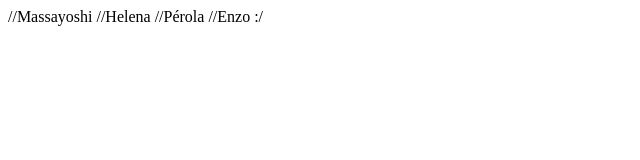
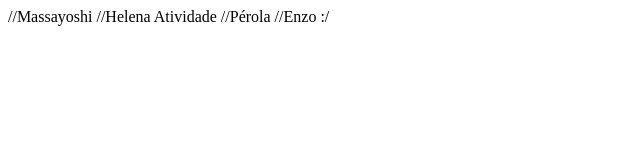
Before and after one commit to MassayoshiDev/Sesi-PRPA-Brecho-Online, a plain HTML site: page index.html in a window 1280 px wide. Shown: the whole page, without its empty margins (0-640 px from the left). Drawn offline with Linux system fonts and the light colour scheme.

Commit message:
atividade

```diff
--- a/index.html
+++ b/index.html
@@ -13,7 +13,7 @@
 
 
 //Helena
-
+Atividade
 
 
 //Pérola
```
